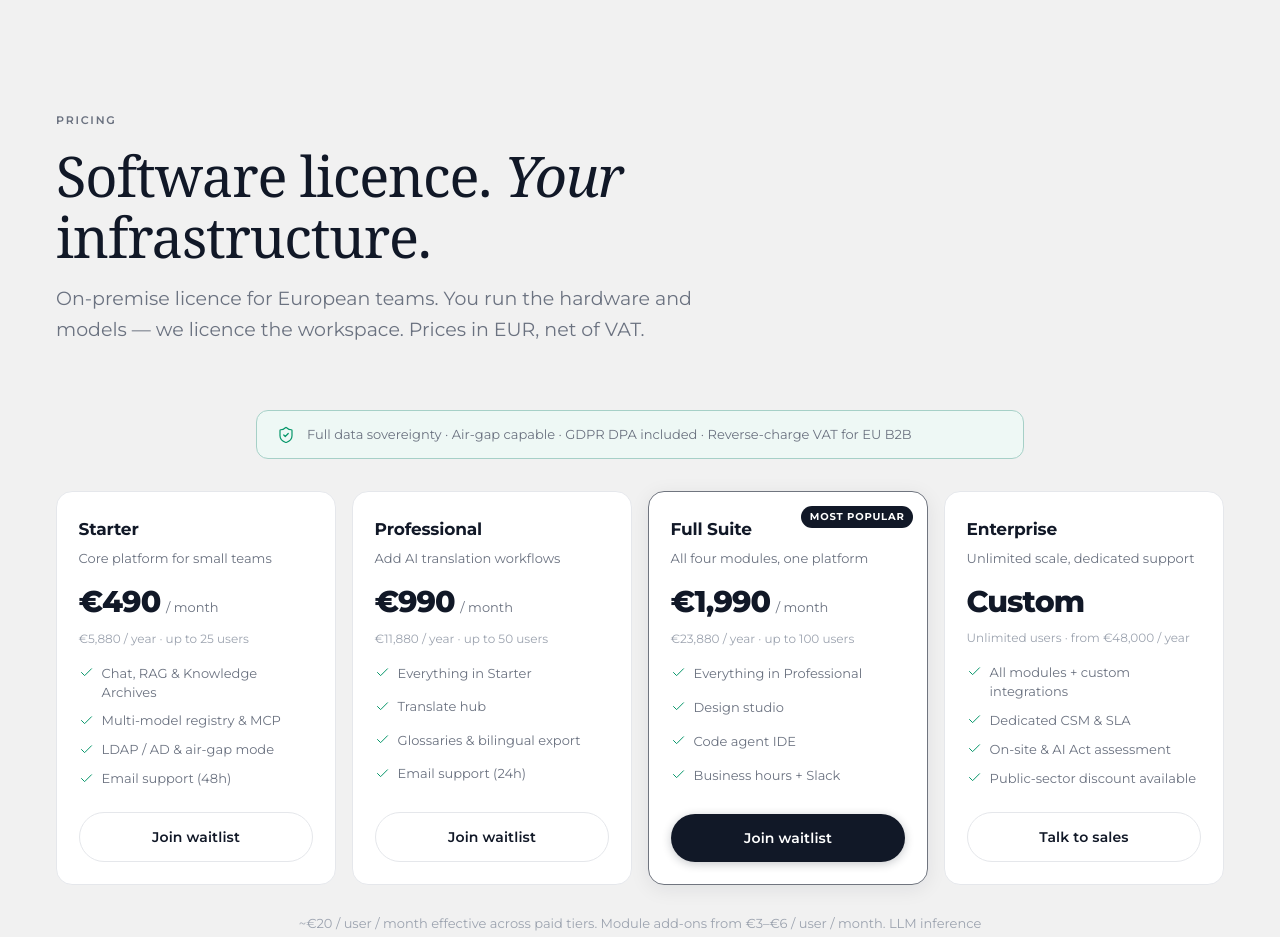
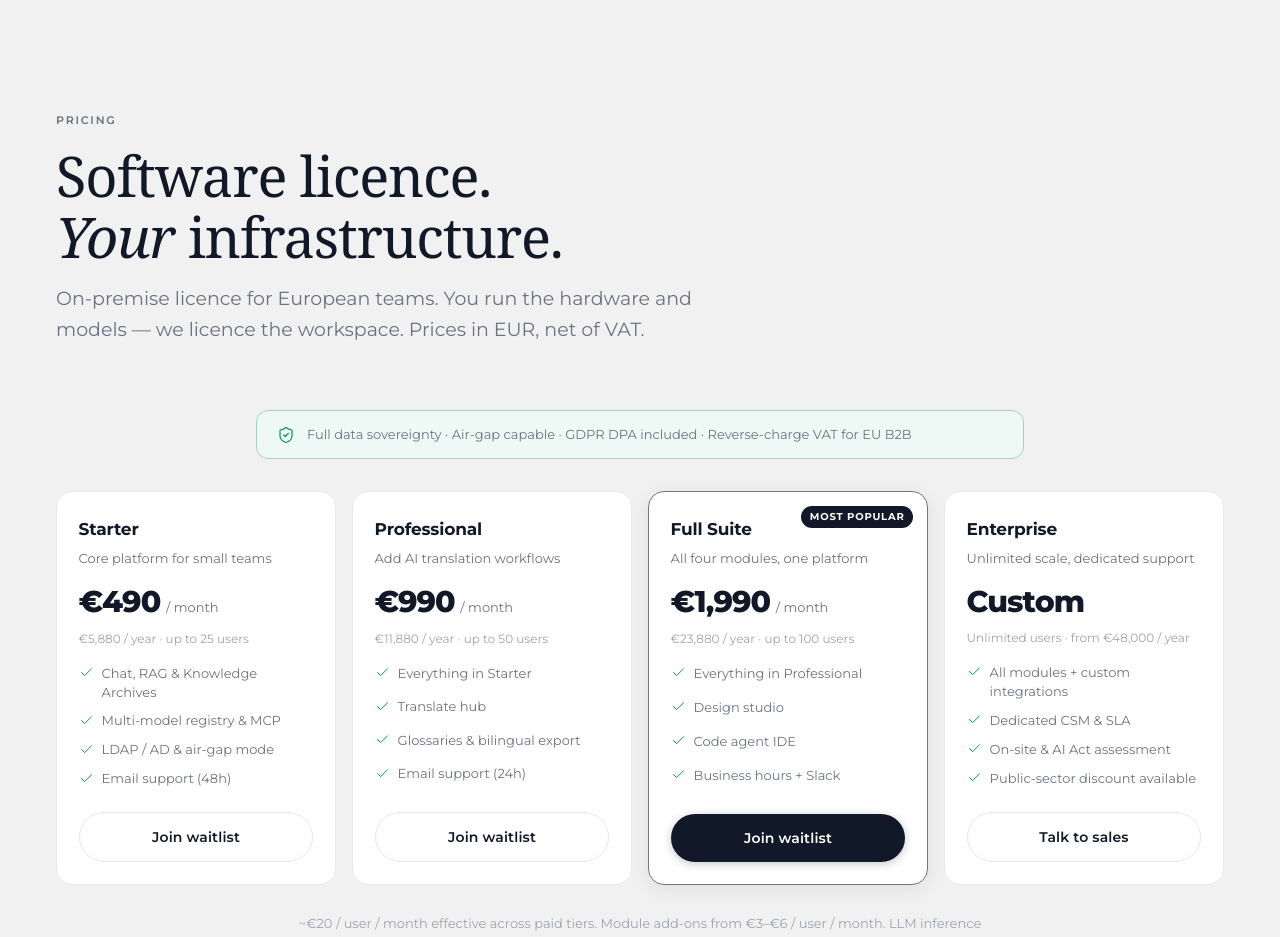
Before and after one commit to marcorestif/eleftheria-website, a website: page index.html in a window 1280 px wide. Shown: the part 9640-10577 px from the top of the page. Drawn offline with Linux system fonts and the light colour scheme.

Commit message:
Keep "Your infrastructure." together in the pricing headline
The <em> only wrapped "Your", so the line could break between "Your" and
"infrastructure". Wrap the phrase in a nowrap span (en/it/el) and bump the
CSS cache-buster.

Co-Authored-By: Claude Fable 5.1 <noreply@anthropic.com>

```diff
--- a/i18n.js
+++ b/i18n.js
@@ -205,7 +205,7 @@
     },
     pricing: {
       eyebrow: 'Pricing',
-      title: 'Software licence. <em>Your</em> infrastructure.',
+      title: 'Software licence. <span class="nowrap"><em>Your</em> infrastructure.</span>',
       lede:
         'On-premise licence for European teams. You run the hardware and models — we licence the workspace. Prices in EUR, net of VAT.',
       note: 'Full data sovereignty · Air-gap capable · GDPR DPA included · Reverse-charge VAT for EU B2B',
@@ -573,7 +573,7 @@
     },
     pricing: {
       eyebrow: 'Prezzi',
-      title: 'Licenza software. <em>La tua</em> infrastruttura.',
+      title: 'Licenza software. <span class="nowrap"><em>La tua</em> infrastruttura.</span>',
       lede:
         'Licenza on-premise per team europei. Voi gestite hardware e modelli — noi forniamo il workspace. Prezzi in EUR, IVA esclusa.',
       note: 'Sovranità dei dati · Air-gap · DPA GDPR incluso · Reverse charge IVA per B2B UE',
@@ -941,7 +941,7 @@
     },
     pricing: {
       eyebrow: 'Τιμολόγηση',
-      title: 'Άδεια λογισμικού. <em>Η δική σας</em> υποδομή.',
+      title: 'Άδεια λογισμικού. <span class="nowrap"><em>Η δική σας</em> υποδομή.</span>',
       lede:
         'On-premise άδεια για ευρωπαϊκές ομάδες. Εσείς παρέχετε hardware και μοντέλα — εμείς την άδεια του workspace. Τιμές σε EUR, χωρίς ΦΠΑ.',
       note: 'Κυριαρχία δεδομένων · Air-gap · GDPR DPA · Reverse charge ΦΠΑ για B2B ΕΕ',
--- a/index.html
+++ b/index.html
@@ -193,7 +193,7 @@
 <link rel="preconnect" href="https://fonts.gstatic.com" crossorigin />
 <link href="https://fonts.googleapis.com/css2?family=Montserrat:wght@400;500;600;700;800;900&display=swap" rel="stylesheet" />
 
-<link rel="stylesheet" href="styles.css?v=11" />
+<link rel="stylesheet" href="styles.css?v=12" />
 </head>
 
 <body>
@@ -921,7 +921,7 @@
   <div class="shell">
     <div class="section-head" data-reveal>
       <span class="eyebrow" data-i18n="pricing.eyebrow">Pricing</span>
-      <h2 class="section-title" data-i18n-html="pricing.title">Software licence. <em>Your</em> infrastructure.</h2>
+      <h2 class="section-title" data-i18n-html="pricing.title">Software licence. <span class="nowrap"><em>Your</em> infrastructure.</span></h2>
       <p class="lede" data-i18n="pricing.lede">
         On-premise licence for European teams. You run the hardware and models —
         we licence the workspace. Prices in EUR, net of VAT.
--- a/styles.css
+++ b/styles.css
@@ -209,6 +209,11 @@ ul {
 .section-title em {
   font-style: italic;
   color: var(--accent);
+}
+
+/* Keep a short phrase together across the line break (e.g. "Your infrastructure.") */
+.section-title .nowrap {
+  white-space: nowrap;
 }
 
 .rule {
```
